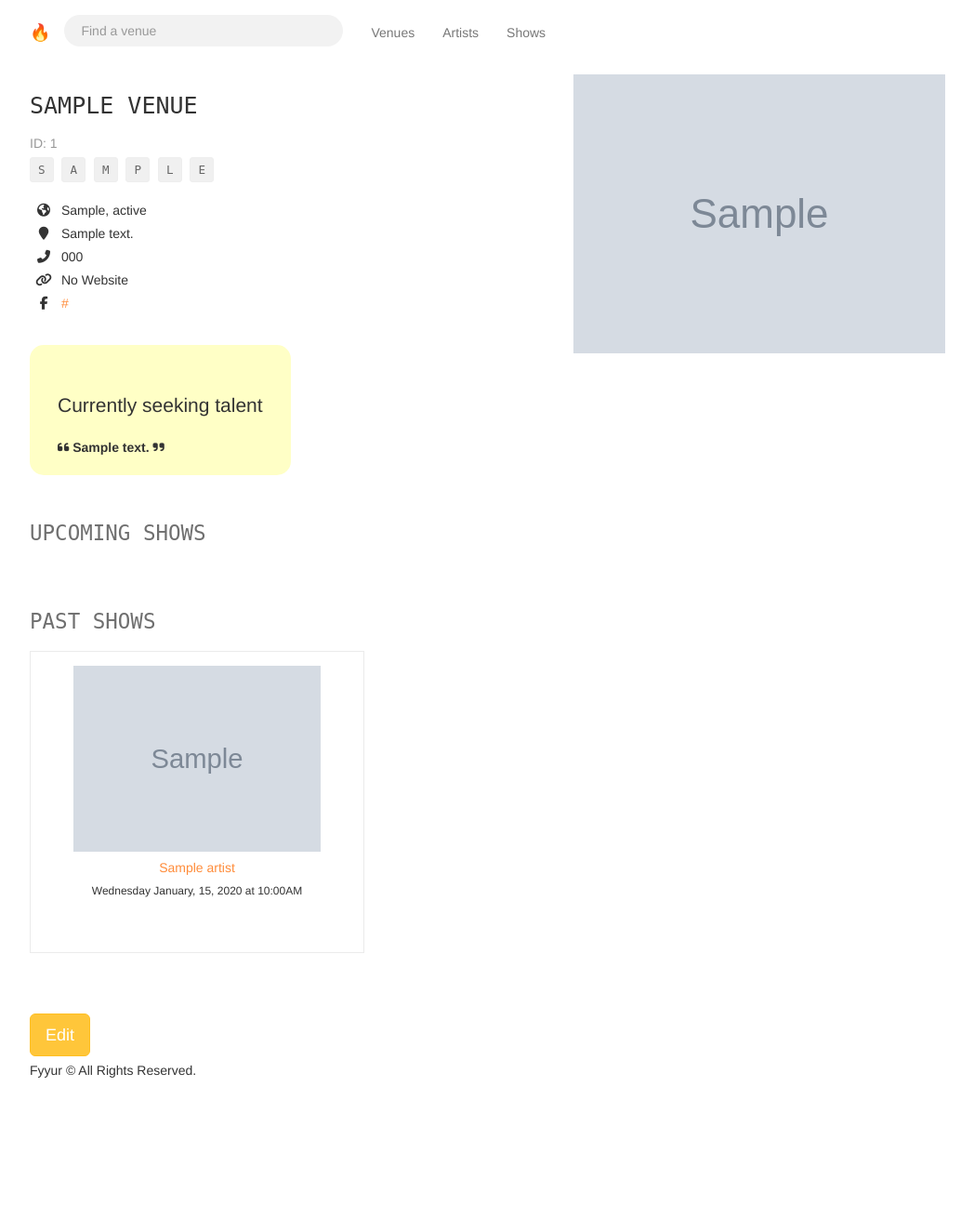
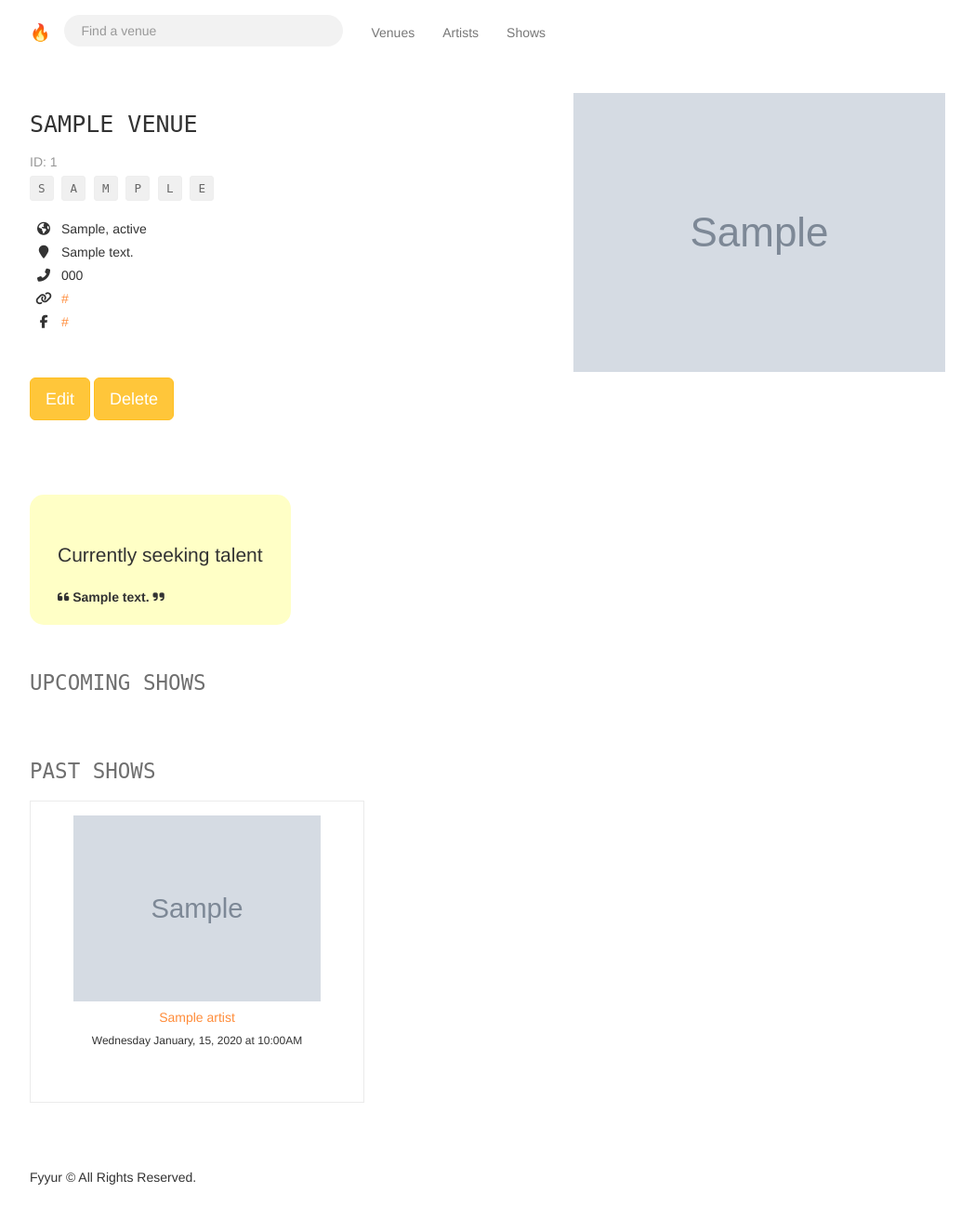
Before and after one commit to youssefouff/Fyyur, a Flask app: page /venues/1 in a window 1280 px wide. Shown: the whole page at 93% size, without its empty margins (38-1086 px from the left). Before the commit the page ends 1159 px from the top, so only its background shows below. Run offline with Flask 2, Linux system fonts and the light colour scheme; tables that the repository leaves empty hold one stand-in row (values such as "Sample post"); grey boxes marked "Sample" are stand-in pictures; some libraries are stand-ins or nearby versions.

Commit message:
Update show_venue.html

```diff
--- a/templates/pages/show_venue.html
+++ b/templates/pages/show_venue.html
@@ -1,6 +1,11 @@
+Skip to content
+Search or jump to…
+
+
 {% extends 'layouts/main.html' %}
 {% block title %}Venue Search{% endblock %}
 {% block content %}
+
 <div class="row">
   <div class="col-sm-6">
     <h1 class="monospace">
@@ -24,11 +29,19 @@
       <i class="fas fa-phone-alt"></i> {% if venue.phone %}{{ venue.phone }}{% else %}No Phone{% endif %}
     </p>
     <p>
-			<i class="fas fa-link"></i> {% if venue.website %}<a href="{{ venue.website }}" target="_blank">{{ venue.website }}</a>{% else %}No Website{% endif %}
+      <i class="fas fa-link"></i> {% if venue.website_link %}<a href="{{ venue.website_link }}"
+        target="_blank">{{ venue.website_link }}</a>{% else %}No Website_link{% endif %}
     </p>
     <p>
-			<i class="fab fa-facebook-f"></i> {% if venue.facebook_link %}<a href="{{ venue.facebook_link }}" target="_blank">{{ venue.facebook_link }}</a>{% else %}No Facebook Link{% endif %}
+      <i class="fab fa-facebook-f"></i> {% if venue.facebook_link %}<a href="{{ venue.facebook_link }}"
+        target="_blank">{{ venue.facebook_link }}</a>{% else %}No Facebook Link{% endif %}
     </p>
+    <section>
+      <button id="edit_venue" onclick="editVenue(event)" class="btn btn-primary btn-lg"
+        data-id="{{ venue.id }}">Edit</button>
+      <button id="delete_venue" onclick="deleteVenue(event)" class="btn btn-primary btn-lg"
+        data-id="{{ venue.id }}">Delete</button>
+    </section>
     {% if venue.seeking_talent %}
     <div class="seeking">
       <p class="lead">Currently seeking talent</p>
@@ -47,7 +60,8 @@
   </div>
 </div>
 <section>
-	<h2 class="monospace">{{ venue.upcoming_shows_count }} Upcoming {% if venue.upcoming_shows_count == 1 %}Show{% else %}Shows{% endif %}</h2>
+  <h2 class="monospace">{{ venue.upcoming_shows_count }} Upcoming
+    {% if venue.upcoming_shows_count == 1 %}Show{% else %}Shows{% endif %}</h2>
   <div class="row">
     {%for show in venue.upcoming_shows %}
     <div class="col-sm-4">
@@ -61,7 +75,8 @@
   </div>
 </section>
 <section>
-	<h2 class="monospace">{{ venue.past_shows_count }} Past {% if venue.past_shows_count == 1 %}Show{% else %}Shows{% endif %}</h2>
+  <h2 class="monospace">{{ venue.past_shows_count }} Past
+    {% if venue.past_shows_count == 1 %}Show{% else %}Shows{% endif %}</h2>
   <div class="row">
     {%for show in venue.past_shows %}
     <div class="col-sm-4">
@@ -74,7 +89,32 @@
     {% endfor %}
   </div>
 </section>
+<script>
+  function deleteVenue(e) {
+    const id = e.target.dataset.id
+    fetch(`/venues/${id}`, {
+      method: 'DELETE'
+    })
+      .then(response => {
+        window.location.href = response.url;
+      })
+      .catch(error => {
+        console.log(error);
+      })
+  }
 
-<a href="/venues/{{ venue.id }}/edit"><button class="btn btn-primary btn-lg">Edit</button></a>
+  function editVenue(e) {
+    const id = e.target.dataset.id
 
+    fetch(`/venues/${id}/edit`, {
+      method: 'GET'
+    })
+      .then(response => {
+        window.location.href = `/venues/${id}/edit`;
+      })
+      .catch(error => {
+        console.log(error);
+      })
+  }
+</script>
 {% endblock %}
```
Lines whose indentation alone changed are shown as unchanged.
